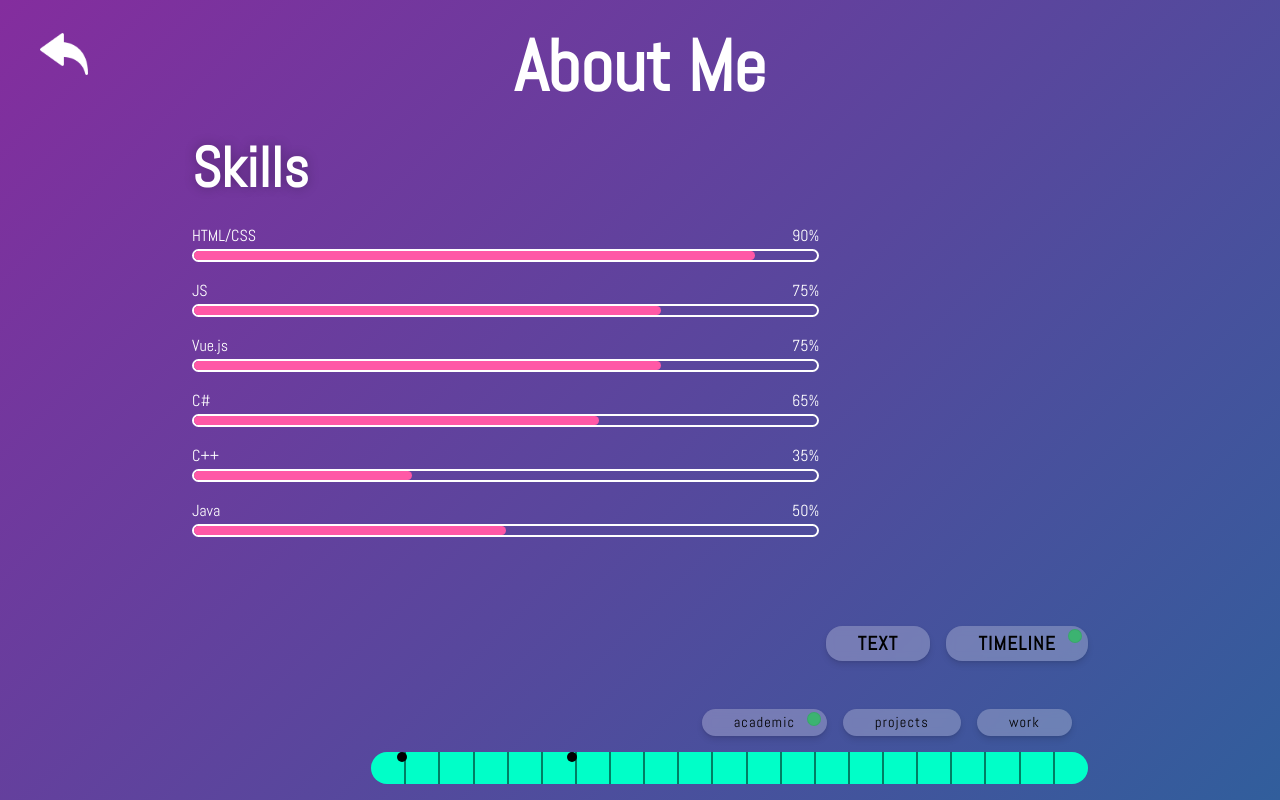
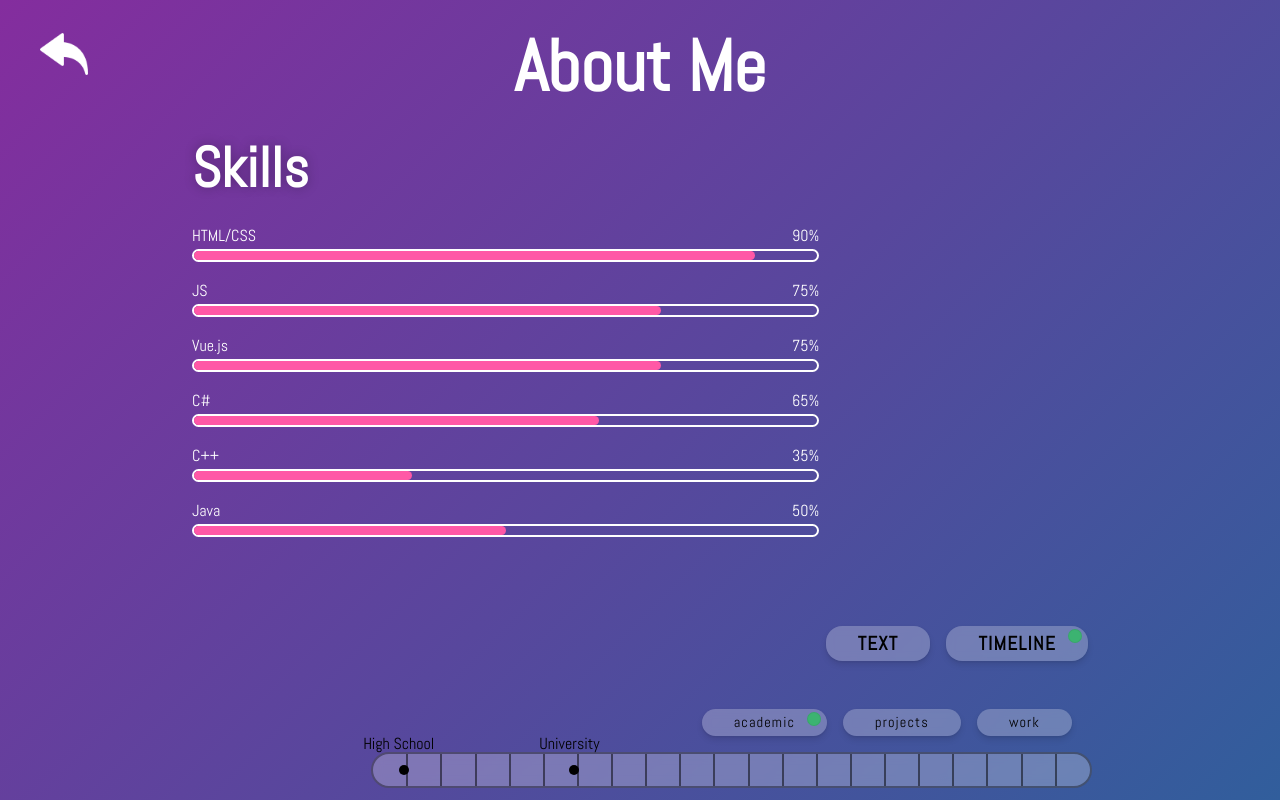
Before and after one commit to Dojagames/Vue-Portfolio, a Vue app: page /#/about in a window 1280 px wide. Both pictures are taken after a click on the button "TIMELINE". Shown: the top 800 px of the page. Built offline with nearby package versions, Linux system fonts and the light colour scheme.

Commit message:
2024 v1.1 finished timeline functionality

```diff
--- a/src/views/about.vue
+++ b/src/views/about.vue
@@ -25,6 +25,8 @@ export default {
       },
 
       tooltipsVisible: reactive([]),
+      timelineBarWidth: 0,
+      activeEventIndex: null,
     };
   },
   computed: {
@@ -65,7 +67,17 @@ export default {
       }
     },
 
-    // Calculate the position of a dot on the timeline based on the start date
+    // Update the timeline bar width
+    updateTimelineBarWidth() {
+      if(this.viewText){
+        return
+      }
+      this.$nextTick(() => {
+        this.timelineBarWidth = this.$refs.timelineBar.offsetWidth;
+      });
+    },
+
+    // Calculate event position relative to the timelineBar
     calculatePosition(startDate) {
       const [startMonth, startYear] = startDate.split("/").map(Number);
       const totalMonths = (startYear - this.timelineStartingYear) * 12 + startMonth;
@@ -75,19 +87,21 @@ export default {
       return `${positionPercentage}%`;
     },
 
-    // Calculate the width of the line based on the start and end dates
-    calculateLineWidth(startDate, endDate) {
+    // Calculate the event line width relative to the timelineBar width
+    calculateLineWidth(startDate, endDate, offset = 0) {
       const [startMonth, startYear] = startDate.split("/").map(Number);
       const [endMonth, endYear] = endDate === "Present"
           ? [new Date().getMonth() + 1, new Date().getFullYear()]
           : endDate.split("/").map(Number);
+
       const totalStartMonths = (startYear - this.timelineStartingYear) * 12 + startMonth;
       const totalEndMonths = (endYear - this.timelineStartingYear) * 12 + endMonth;
       const durationMonths = totalEndMonths - totalStartMonths;
-      const totalTimelineMonths =
-          (new Date().getFullYear() - this.timelineStartingYear + 1) * 12;
+
+      const totalTimelineMonths = (new Date().getFullYear() - this.timelineStartingYear + 1) * 12;
       const lineWidthPercentage = (durationMonths / totalTimelineMonths) * 100;
-      return `${lineWidthPercentage}%`;
+
+      return `${((this.timelineBarWidth * lineWidthPercentage) / 100) + offset }px`;
     },
 
     // Show the tooltip for an event
@@ -98,14 +112,37 @@ export default {
     // Hide the tooltip for an event
     hideTooltip(index) {
       this.tooltipsVisible[index] = false;
+      this.resetActiveEventIndex();
     },
 
     // Check if the tooltip for an event is visible
     isTooltipVisible(index) {
-      console.log(index , this.tooltipsVisible[index])
       return this.tooltipsVisible[index];
+    },
+
+    setActiveEventIndex(index) {
+      this.activeEventIndex = index;
+    },
+    // Reset the hovered event index when mouse leaves
+    resetActiveEventIndex() {
+      this.activeEventIndex = null;
     }
-  }
+
+
+  },
+  mounted() {
+    // Initially calculate the width of the timeline bar
+    this.$nextTick(() => {
+      this.updateTimelineBarWidth();
+    });
+
+    // Add resize listener to update the width on window resize
+    window.addEventListener('resize', this.updateTimelineBarWidth);
+  },
+  beforeDestroy() {
+    // Clean up the resize listener when the component is destroyed
+    window.removeEventListener('resize', this.updateTimelineBarWidth);
+  },
 };
 </script>
 
@@ -192,7 +229,7 @@ export default {
         <div class="aboutContainer rightBound">
           <span class="buttonWrapper">
             <button :class="{activeBtnClass: viewText}" @click="viewText = true">text</button>
-            <button :class="{activeBtnClass: !viewText}" @click="viewText = false">timeline</button>
+            <button :class="{activeBtnClass: !viewText}" @click="viewText = false; updateTimelineBarWidth()">timeline</button>
           </span>
 
           <div id="textJourney" v-if="viewText">
@@ -217,7 +254,7 @@ export default {
                 work
               </button>
             </div>
-            <div id="timelineBar">
+            <div id="timelineBar" ref="timelineBar">
               <div class="timelineStampWrapper">
                 <div class="timelineStamp" v-for="year in years" :key="year">
                   <p>{{ year }}</p>
@@ -226,14 +263,21 @@ export default {
               <div id="timelineEventWrapper">
                 <div v-for="(event, index) in activeCategoryEvents" :key="index" class="timelineEvent"
                      :style="{ left: calculatePosition(event.start) }"
-                     @mouseover="showTooltip(index)"
-                     @mouseleave="hideTooltip(index)">
-                  <div class="eventDot"></div>
-                  <div class="eventLine" :style="{ width: calculateLineWidth(event.start, event.end) }"></div>
+                     @mouseover="showTooltip(index); setActiveEventIndex(index)"
+                     @mouseleave="hideTooltip(index)" >
+
+                  <p class="eventName" v-if="activeEventIndex === null">{{event.header}}</p>
+                  <div class="eventDot" v-if="activeEventIndex === null || activeEventIndex === index" ></div>
+
+
+                  <!-- Set the width of the event line based on the total timeline width -->
+                  <div class="startingDateEvent eventDate" v-if="isTooltipVisible(index)">{{event.start}}</div>
+                  <div v-if="isTooltipVisible(index)" class="eventLine" :style="{ width: calculateLineWidth(event.start, event.end) }"></div>
+                  <div class="endingDateEvent eventDate" :style="{ left: calculateLineWidth(event.start, event.end, -5) }" v-if="isTooltipVisible(index)">{{event.end}}</div>
+                  <!-- Tooltip -->
                   <div v-if="isTooltipVisible(index)" class="tooltip">
                     <h4>{{ event.header }}</h4>
                     <p>{{ event.text }}</p>
-                    <small>{{ event.start }} - {{ event.end }}</small>
                   </div>
                 </div>
               </div>
@@ -444,8 +488,10 @@ export default {
     #timelineBar {
       width: 100%;
       height: 2rem;
-      background-color: #00ffc8;
+      background-color: #FFFFFF40;
+      backdrop-filter: blur(6px);
       border-radius: 4rem;
+      border: 2px solid #00000060;
       position: relative; /* For positioning the vertical lines */
     }
 
@@ -515,36 +561,84 @@ export default {
     }
 
 
-    .timelineEvent {
+    #timelineEventWrapper{
       position: absolute;
       top: 0;
+      width: 100%;
       height: 100%;
+    }
+
+    .timelineEvent {
+      position: absolute; /* Absolute position to align events within the bar */
+      top: 0;
+      bottom: 0;
+      display: flex;
+      align-items: center;
+    }
+
+    .eventName{
+      position: absolute;
+      top: 0;
+      left: 0;
+      width: fit-content;
+      white-space: nowrap;
+      transform: translateY(calc(-100% - 1rem)) translateX(-50%);
     }
 
     .eventDot {
       width: 10px;
       height: 10px;
+      background-color: black;
       border-radius: 50%;
-      background-color: black;
-      position: absolute;
+      position: relative; /* Center the dot on the event */
     }
 
     .eventLine {
       position: absolute;
       top: 50%;
       transform: translateY(-50%);
-      height: 2px;
+      left: 0;
+      height: .3rem; /* Set the height of the event line */
       background-color: black;
+    }
+
+    .eventDate{
+      position: absolute;
+      transform: translateY(80%) translateX(-50%);
+      bottom: 0;
+
+      background: #FFFFFFA0;
+      backdrop-filter: blur(6px);
+      border-radius: 0.4rem;
+      border: 1px solid #00000020;
+      padding: .1rem 0.2rem;
+      font-weight: bold;
+      letter-spacing: 1.1px;
+    }
+
+
+    .eventLine::after{
+      content: '';
+      position: absolute;
+      right: 0;
+      top:50%;
+      width: 10px;
+      height: 10px;
+      background-color: black;
+      border-radius: 50%;
+      transform: translateY(-50%);
     }
 
     .tooltip {
       position: absolute;
-      top: 0;
-      transform: translateY(-100%) translateX(-50%);
+      top: 0; /* Position the tooltip below the event */
+      left: 50%;
+      transform: translateX(-50%) translateY(-100%);
       background-color: white;
-      border: 1px solid black;
-      padding: 5px;
-      border-radius: 5px;
+      border: 1px solid #ccc;
+      border-radius: .5rem;
+      padding: .5rem;
+      box-shadow: 0 0 5px rgba(0, 0, 0, 0.2);
     }
 
     .tooltip h4 {
```
